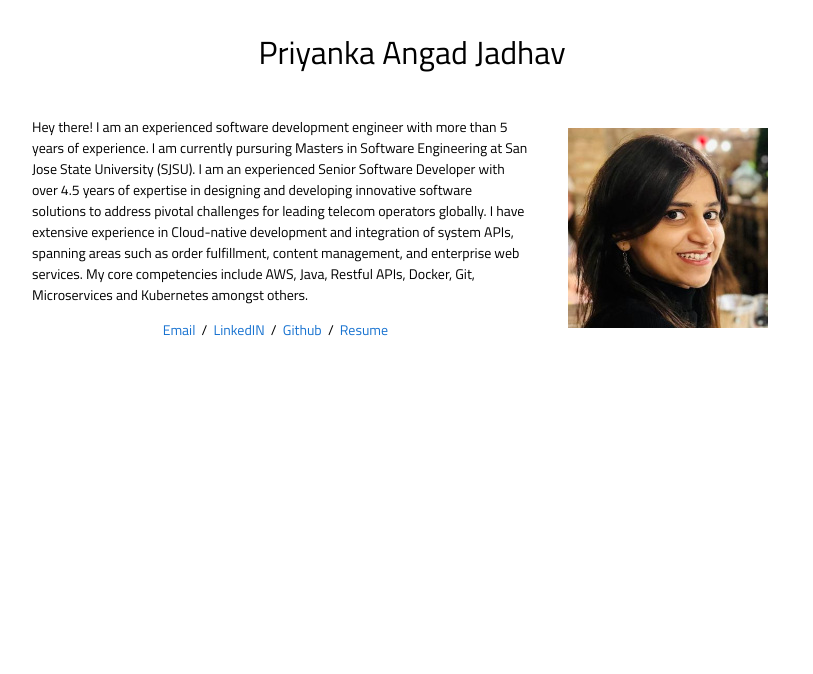
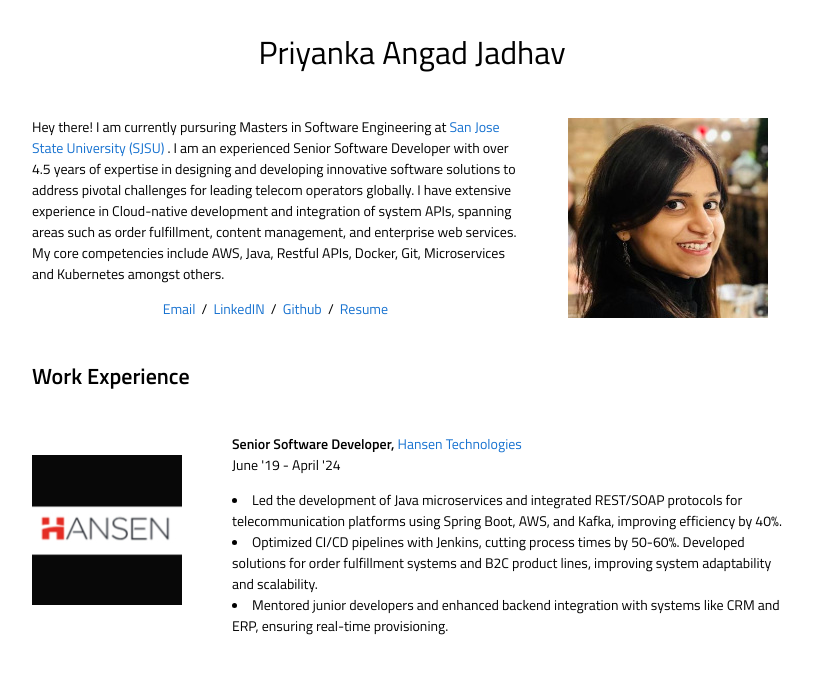
Before and after one commit to priyankaangad/priyankaangad.github.io, a plain HTML site: page index.html in a window 1280 px wide. Shown: the whole page, without its empty margins (228-1041 px from the left). Drawn offline with Linux system fonts and the light colour scheme.

Commit message:
added work details

```diff
--- a/index.html
+++ b/index.html
@@ -90,8 +90,8 @@
 
         <p>
 
-        Hey there! I am an experienced software development engineer with more than 5 years of experience. I am currently
-        pursuring Masters in Software Engineering at San Jose State University (SJSU).
+        Hey there! I am currently pursuring Masters in Software Engineering at <a href="https://sjsu.edu/msse/"> San Jose State University (SJSU) </a>.
+
 
         I am an experienced Senior Software Developer with over 4.5 years of expertise in designing and developing
         innovative software solutions to address pivotal challenges for leading telecom operators globally.
@@ -114,7 +114,7 @@
         </td>
       </tr>
       </tbody></table>
-<!--
+
 
     <table width="100%" align="center" border="0" cellspacing="0" cellpadding="20">
       <tbody><tr>
@@ -128,18 +128,18 @@
 
       <table width="100%" align="center" border="0" cellspacing="0" cellpadding="20">
         <tbody>
-          <tr onmouseout="aws_stop()" onmouseover="aws_start()">
+          <tr onmouseout="hansen_stop()" onmouseover="hansen_start()">
           <td width="25%">
 
             <div class="one">
-                <div class="two" id="aws_image" style="opacity: 0;"><img src="images/aws.png"></div>
-                <img src="images/amazon.jpg">
+                <div class="two" id="aws_image" style="opacity: 0;"><img src="images/hansen.jpg"></div>
+                <img src="images/hansen.jpg">
             </div>
             <script type="text/javascript">
-            function aws_start() {
+            function hansen_start() {
               document.getElementById('aws_image').style.opacity = "1";
             }
-            function aws_stop() {
+            function hansen_stop() {
               document.getElementById('aws_image').style.opacity = "0";
             }
             capone_stop()
@@ -148,14 +148,16 @@
               </td>
 
               <td valign="top" width="75%">
-              <p><papertitle>Data Scientist II, AWS Connect  ( <a href="https://www.amazon.com/"> Amazon </a> ) </papertitle><br> July '21 - Present
+              <p><papertitle>Senior Software Developer, <a href="https://www.hansencx.com/"> Hansen Technologies </a>  </papertitle><br> June '19 - April '24
 
 
               </p><p></p>
 
             <p>
 
-     <li>Working on development of state of the art data pipelines, forecasting models and model evaluation systems for prediction of Contact Volume and Average Handling Time Drivers across the AWS Connect Science team.</li>
+     <li>Led the development of Java microservices and integrated REST/SOAP protocols for telecommunication platforms using Spring Boot, AWS, and Kafka, improving efficiency by 40%.</li>
+     <li>Optimized CI/CD pipelines with Jenkins, cutting process times by 50-60%. Developed solutions for order fulfillment systems and B2C product lines, improving system adaptability and scalability.</li>
+     <li>Mentored junior developers and enhanced backend integration with systems like CRM and ERP, ensuring real-time provisioning.</li>
 
       </p>
 
@@ -166,6 +168,7 @@
 
       </tbody></table>
 
+<!--
 
       <table width="100%" align="center" border="0" cellspacing="0" cellpadding="20">
         <tbody>
```
Also changed, not shown: images/hansen.jpg (added).
